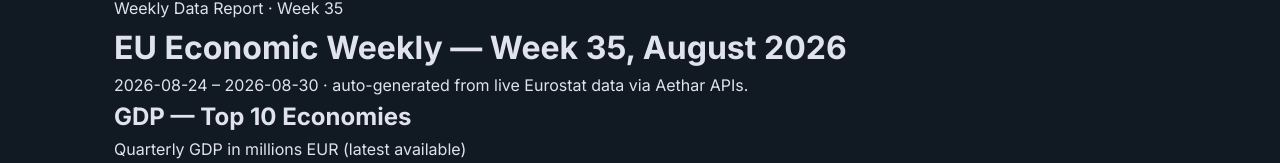
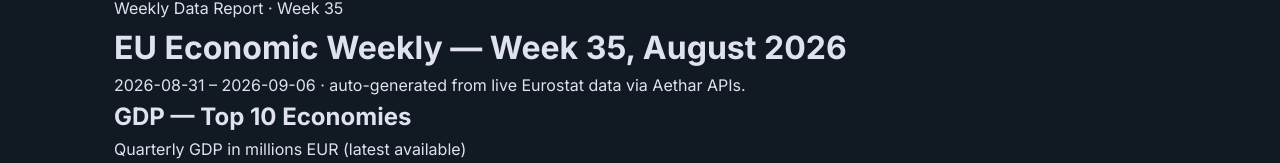
Before and after one commit to aethar-dev/aethar-data-pages, a Next.js app: page /reports/weekly-2026-w35 in a window 1280 px wide. Shown: the part 123-286 px from the top of the page. Built offline with nearby package versions, Linux system fonts and the light colour scheme.

Commit message:
data: weekly report 2026-08-31 [skip ci]

```diff
--- a/app/reports/weekly-2026-w35/page.tsx
+++ b/app/reports/weekly-2026-w35/page.tsx
@@ -2,7 +2,7 @@ import type { Metadata } from "next";
 
 export const metadata: Metadata = {
   title: "EU Economic Weekly — Week 35, August 2026",
-  description: "Week 35 EU economic digest (2026-08-24 – 2026-08-30): GDP rankings, inflation trends, unemployment rates across EU member states. Data from Eurostat via Aethar APIs.",
+  description: "Week 35 EU economic digest (2026-08-31 – 2026-09-06): GDP rankings, inflation trends, unemployment rates across EU member states. Data from Eurostat via Aethar APIs.",
   alternates: { canonical: "/reports/weekly-2026-w35" },
 };
 
@@ -11,7 +11,7 @@ export default function WeeklyReport() {
     <div>
       <p className="text-xs font-semibold uppercase tracking-widest text-[#4DD0E1]">Weekly Data Report · Week 35</p>
       <h1 className="mt-2 text-2xl font-light text-white">EU Economic Weekly — Week 35, August 2026</h1>
-      <p className="mt-3 text-sm text-[#8890AA]">2026-08-24 – 2026-08-30 · auto-generated from live Eurostat data via Aethar APIs.</p>
+      <p className="mt-3 text-sm text-[#8890AA]">2026-08-31 – 2026-09-06 · auto-generated from live Eurostat data via Aethar APIs.</p>
 
       {/* GDP */}
       <div className="mt-10">
```
